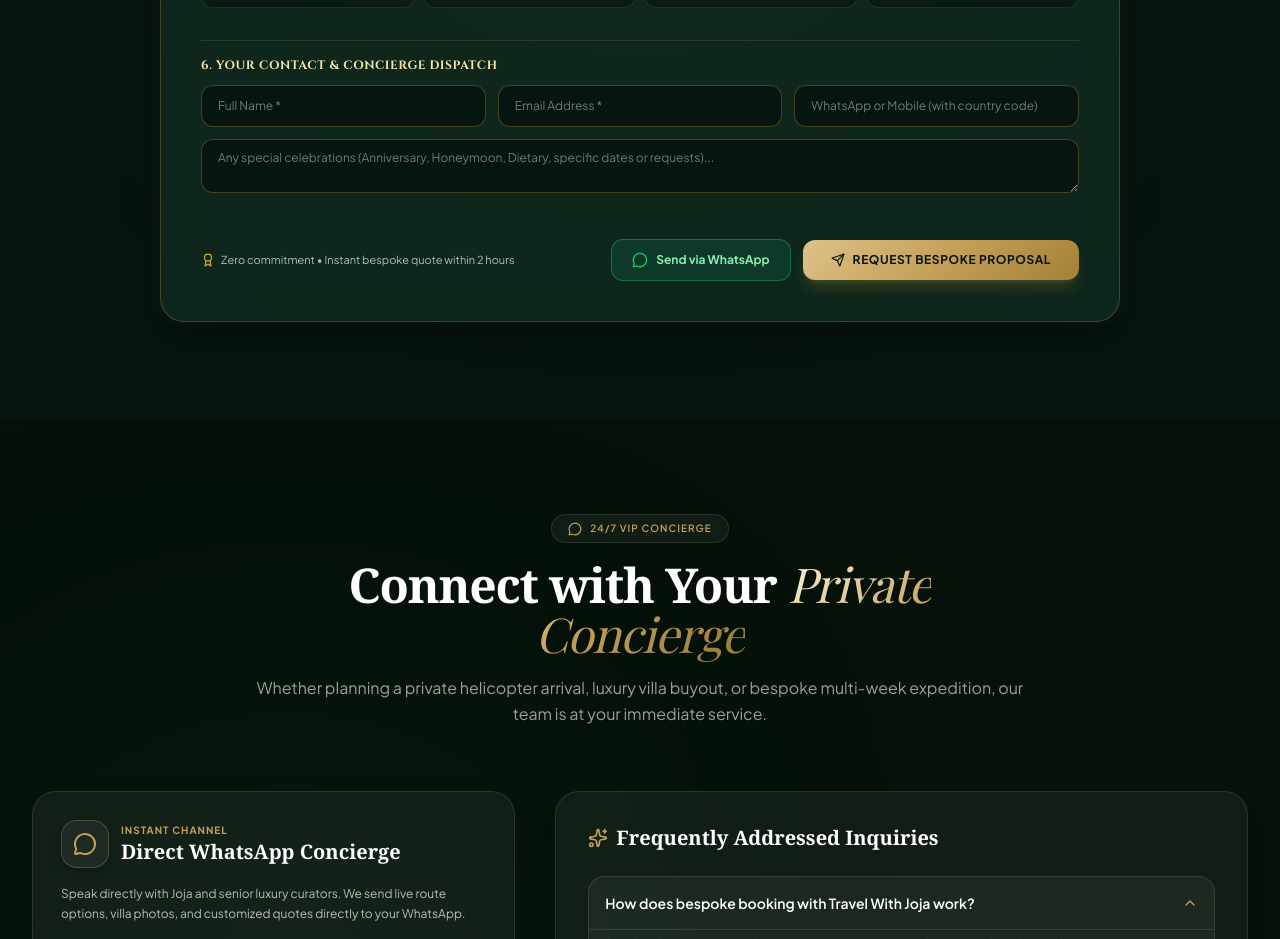
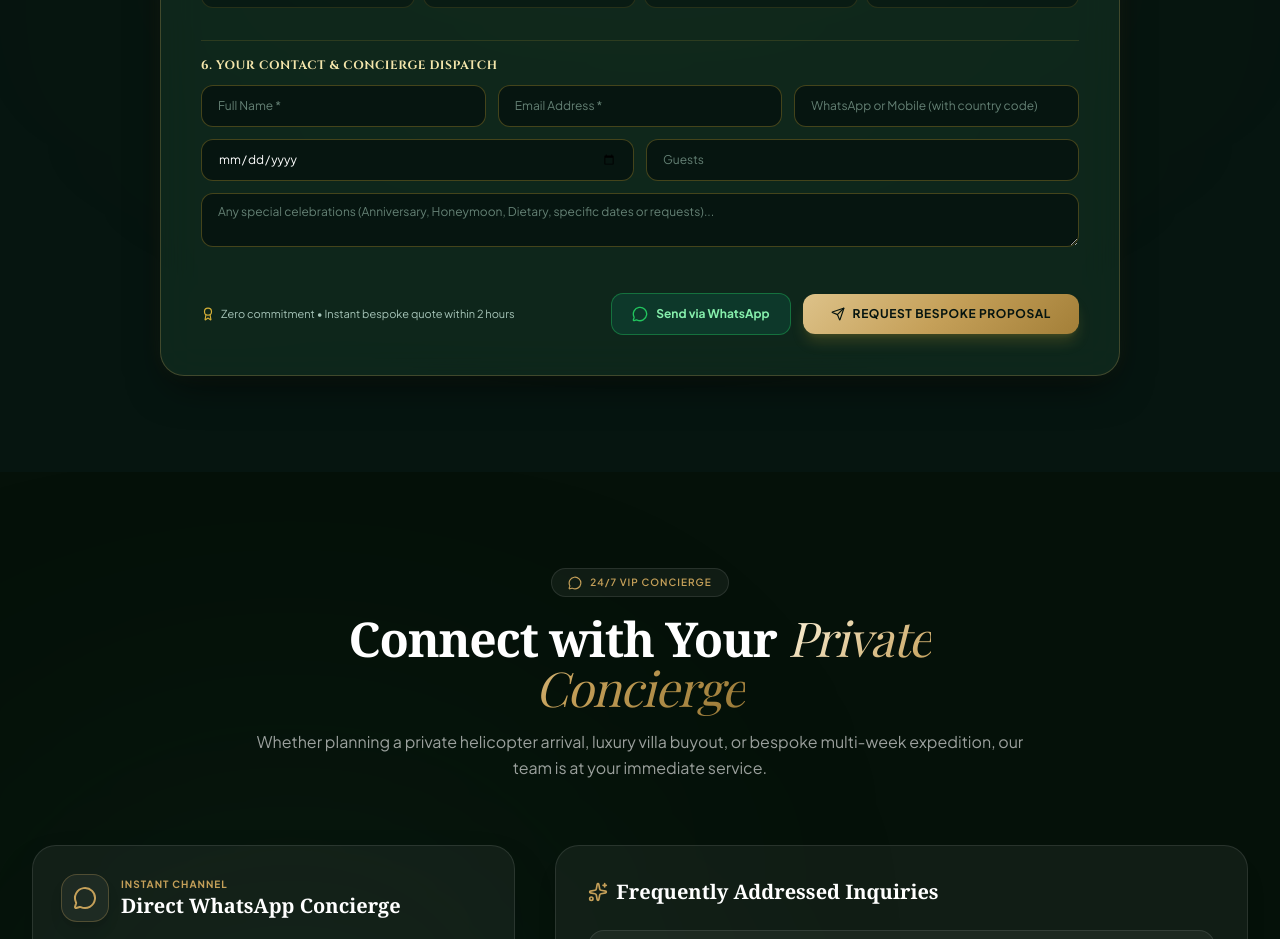
Before and after one commit to travelwithjoja/travel-with-joja, a React (Vite) app: page / in a window 1280 px wide. Shown: the part 11020-11959 px from the top of the page. Built offline with nearby package versions, Linux system fonts and the light colour scheme; a web font is replaced by a local one.

Commit message:
Update BespokeTripPlanner.tsx

```diff
--- a/src/components/BespokeTripPlanner.tsx
+++ b/src/components/BespokeTripPlanner.tsx
@@ -348,6 +348,21 @@ export const BespokeTripPlanner: React.FC<BespokeTripPlannerProps> = ({
                   className="px-4 py-3 rounded-xl bg-[#061510] border border-[#D4AF37]/30 text-xs text-white placeholder:text-[#648074] focus:outline-none focus:border-[#D4AF37]"
                 />
               </div>
+              <div className="grid grid-cols-1 sm:grid-cols-2 gap-3 mb-3">
+  <input
+    type="date"
+    id="planner-input-arrival"
+    className="px-4 py-3 rounded-xl bg-[#061510] border border-[#D4AF37]/30 text-xs text-white"
+  />
+
+  <input
+    type="number"
+    min="1"
+    placeholder="Guests"
+    id="planner-input-guests"
+    className="px-4 py-3 rounded-xl bg-[#061510] border border-[#D4AF37]/30 text-xs text-white placeholder:text-[#648074]"
+  />
+</div>
 
               <textarea
                 placeholder="Any special celebrations (Anniversary, Honeymoon, Dietary, specific dates or requests)..."
```
